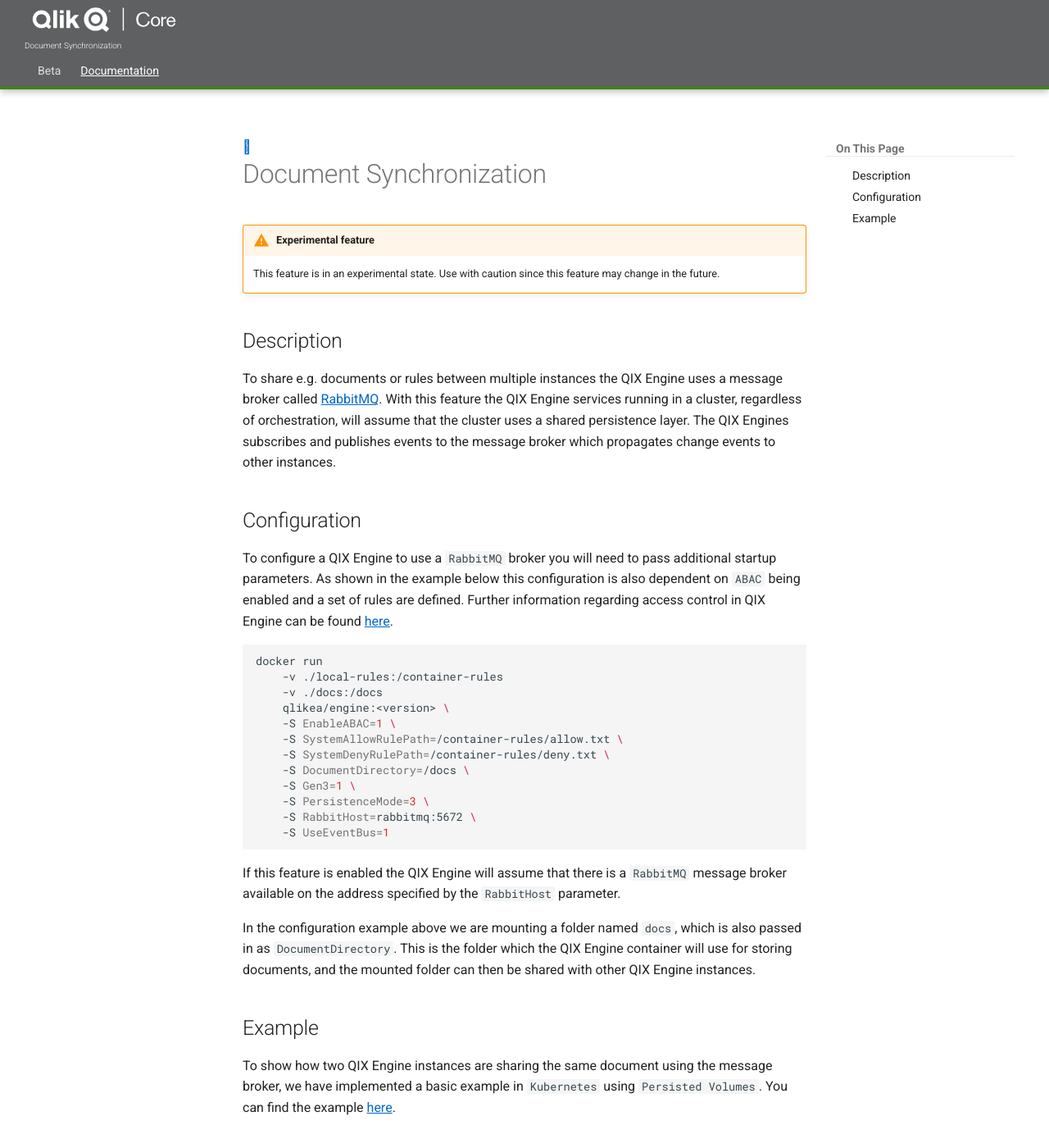
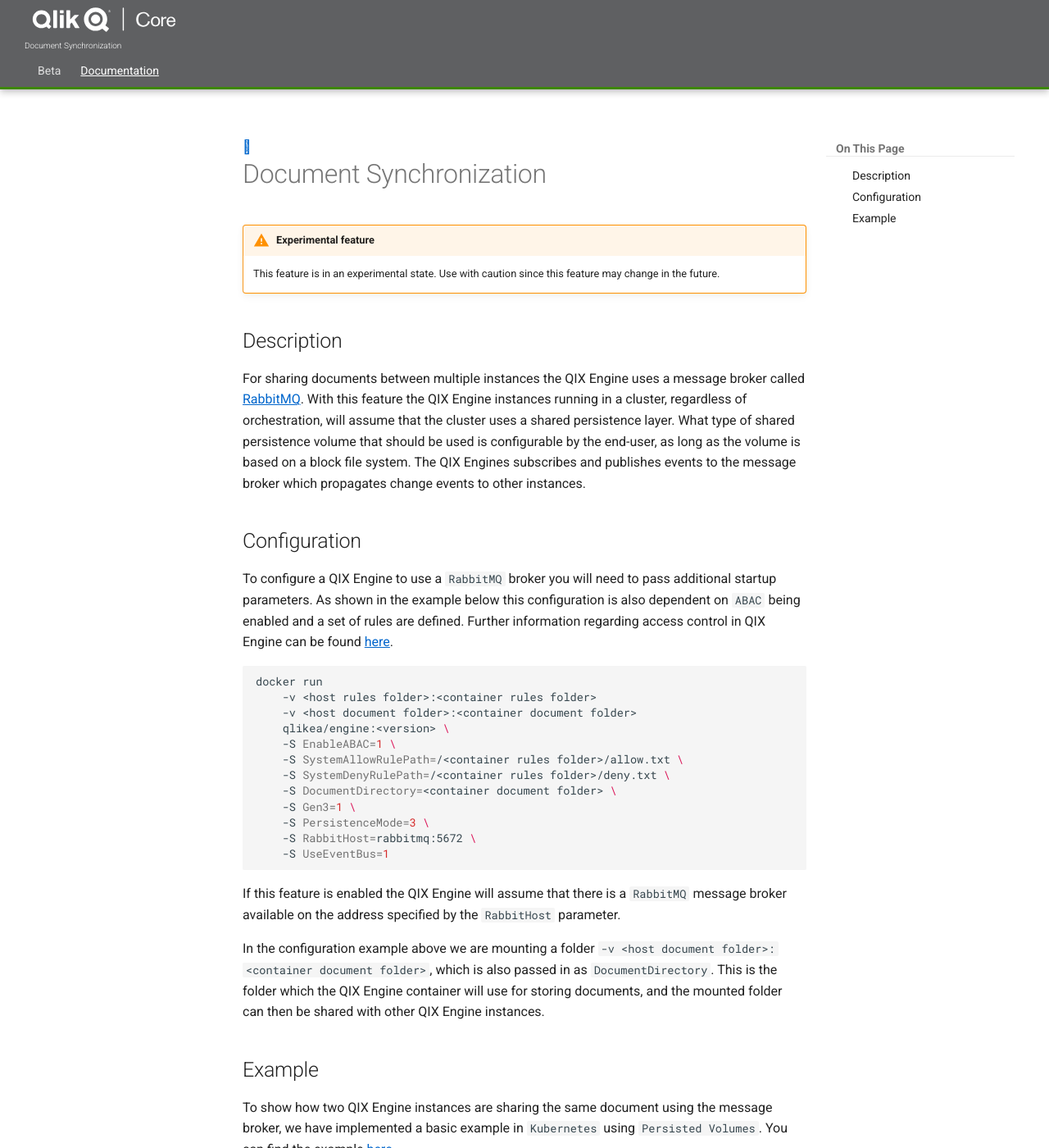
Before and after one commit to qlik-oss/core-website, an MkDocs documentation site: the page built from docs/docs/services/qix-engine/doc-synchronization.md, in a window 1280 px wide and 1400 px high. Shown: the whole window at 82% size. Built offline with MkDocs 1.6.1 and Material for MkDocs 9.7.7, drawn with Linux system fonts in a browser that asks for light colours; old or Windows-style settings are respelled for this version of MkDocs.

Commit message:
Update according to PR comments

````diff
--- a/docs/docs/services/qix-engine/doc-synchronization.md
+++ b/docs/docs/services/qix-engine/doc-synchronization.md
@@ -6,9 +6,11 @@
 
 ## Description
 
-To share e.g. documents or rules between multiple instances the QIX Engine uses a message broker called [RabbitMQ](https://www.rabbitmq.com/).
-With this feature the QIX Engine services running in a cluster, regardless of orchestration,
+For sharing documents between multiple instances the QIX Engine uses a message broker called [RabbitMQ](https://www.rabbitmq.com/).
+With this feature the QIX Engine instances running in a cluster, regardless of orchestration,
 will assume that the cluster uses a shared persistence layer.
+What type of shared persistence volume that should be used is configurable by the end-user,
+as long as the volume is based on a block file system.
 The QIX Engines subscribes and publishes events to the message broker which propagates change events to other instances.
 
 ## Configuration
@@ -19,13 +21,13 @@
 
 ```bash
 docker run
-    -v ./local-rules:/container-rules
-    -v ./docs:/docs
+    -v <host rules folder>:<container rules folder>
+    -v <host document folder>:<container document folder>
     qlikea/engine:<version> \
     -S EnableABAC=1 \
-    -S SystemAllowRulePath=/container-rules/allow.txt \
-    -S SystemDenyRulePath=/container-rules/deny.txt \
-    -S DocumentDirectory=/docs \
+    -S SystemAllowRulePath=/<container rules folder>/allow.txt \
+    -S SystemDenyRulePath=/<container rules folder>/deny.txt \
+    -S DocumentDirectory=<container document folder> \
     -S Gen3=1 \
     -S PersistenceMode=3 \
     -S RabbitHost=rabbitmq:5672 \
@@ -35,7 +37,7 @@
 If this feature is enabled the QIX Engine will assume that there is a `RabbitMQ` message broker
 available on the address specified by the `RabbitHost` parameter.
 
-In the configuration example above we are mounting a folder named `docs`,
+In the configuration example above we are mounting a folder `-v <host document folder>:<container document folder>`,
 which is also passed in as `DocumentDirectory`.
 This is the folder which the QIX Engine container will use for storing documents,
 and the mounted folder can then be shared with other QIX Engine instances.
````
Also changed, not shown: docs/docs/services/qix-engine/access-control.md (+3 -3 lines).
